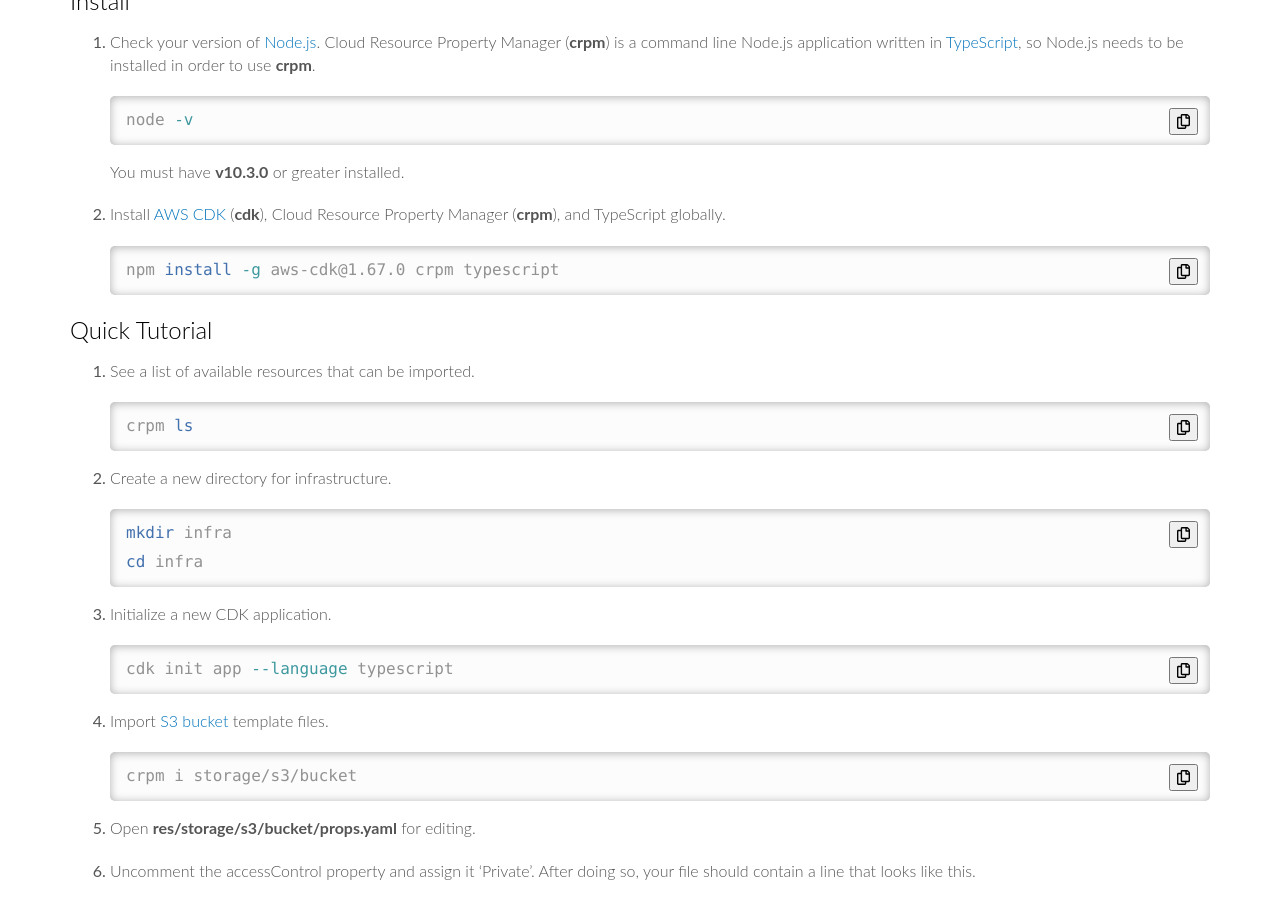
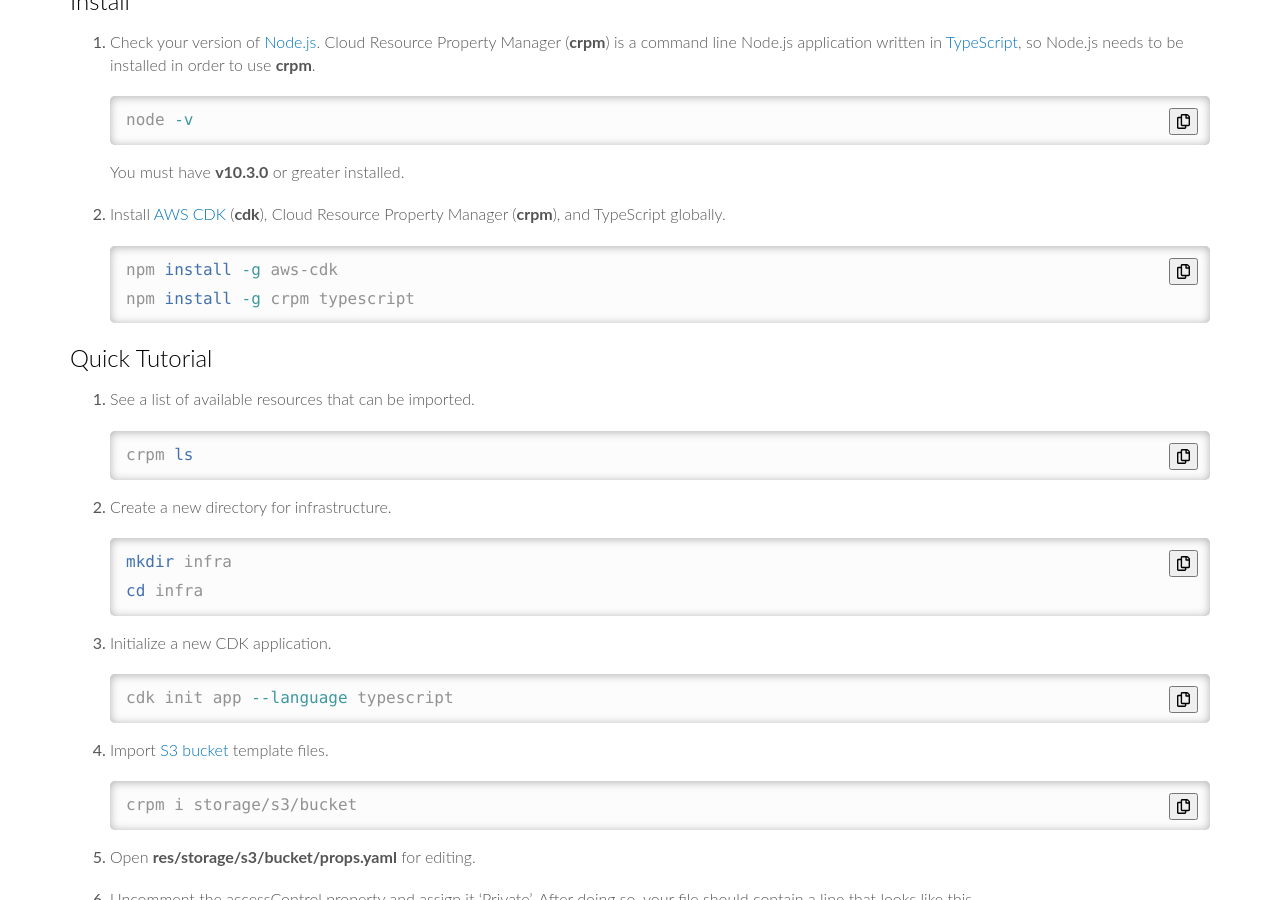
Before and after one commit to shi-archive/crpm, a Jekyll site: the page built from docs/quick-start.md, in a window 1280 px wide and 900 px high, scrolled down 375 px. Built offline with Jekyll 4.4.1, drawn with Linux system fonts in a browser that asks for light colours; comment, search, counter and statistics services are not loaded.

Commit message:
Update documentation

````diff
--- a/docs/quick-start.md
+++ b/docs/quick-start.md
@@ -21,7 +21,8 @@
 2.  Install [AWS CDK](https://aws.amazon.com/cdk) (**cdk**), Cloud Resource Property Manager (**crpm**), and TypeScript globally.
 
     ```bash
-    npm install -g aws-cdk@1.67.0 crpm typescript
+    npm install -g aws-cdk
+    npm install -g crpm typescript
     ```
 
 ### Quick Tutorial
````
